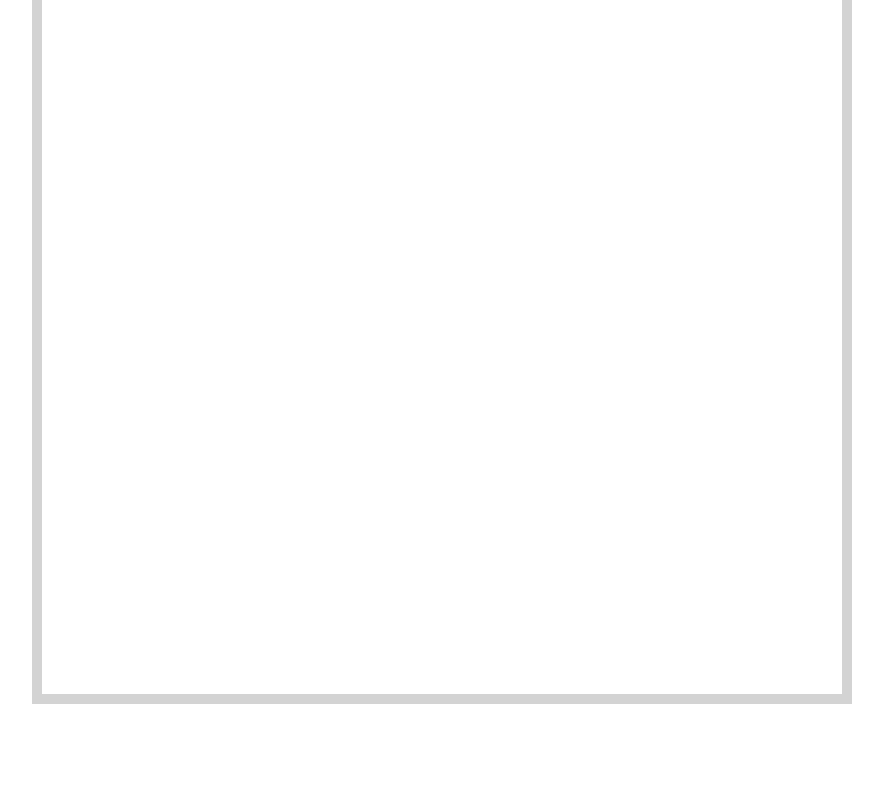
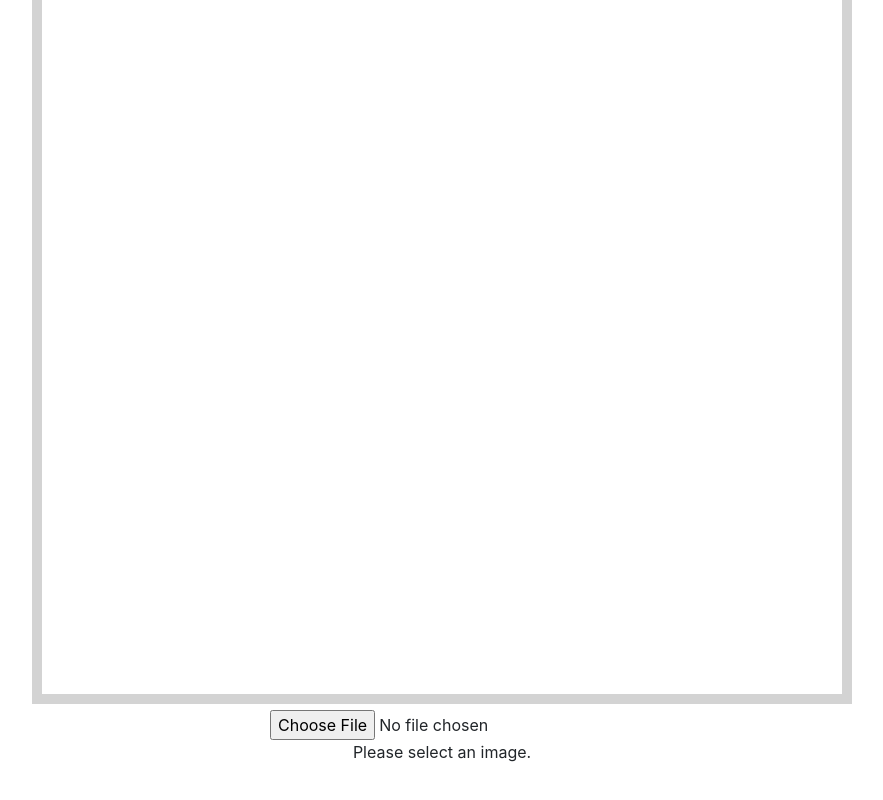
Before and after one commit to mbartido/vst-app, a React (Create React App) app in the folder vst-app/: page / in a window 1280 px wide. Shown: the part 254-1054 px from the top of the page, without its empty margins (198-1081 px from the left). Before the commit the page ends 964 px from the top, so only its background shows below. Built offline with nearby package versions, Linux system fonts and the light colour scheme.

Commit message:
Finshed uploading image

```diff
--- a/vst-app/src/App.css
+++ b/vst-app/src/App.css
@@ -35,3 +35,16 @@
 .canvas {
   border:10px solid #d3d3d3;
 }
+
+.imgPreview {
+  height: 200px;
+  width: 200px;
+  margin-left: auto;
+  margin-right: auto;
+}
+.imgPreview > img {
+  margin-top: 20px;
+  margin-bottom: 20px;
+  height: 100%;
+  width: 100%;
+}
--- a/vst-app/src/App.js
+++ b/vst-app/src/App.js
@@ -1,9 +1,11 @@
 import React, { Component } from 'react';
-import { Button, ButtonGroup } from 'reactstrap';
+import { Button, ButtonGroup, InputGroup, Input} from 'reactstrap';
 import './App.css';
+import ImageUpload from './components/ImageUpload.js'
 
 class App extends Component {
 
+  // Changes the t shirt of the canvas
   tshirtClick(color) {
     var canvas = document.getElementsByClassName('canvas')[0];
     if (canvas != null) {
@@ -13,6 +15,7 @@ class App extends Component {
     }
   }
 
+  // Clears the canvas of all elements
   clearCanvas() {
     var canvas = document.getElementsByClassName('canvas')[0];
     var ctx = canvas.getContext('2d');
@@ -20,15 +23,16 @@ class App extends Component {
   }
 
   render() {
+    // So we can serve static t shirt images
     const white = require('./dist/img/white.png');
     const black = require('./dist/img/black.png');
-
     return (
       <div className="App">
         <header className="App-header">
           <h1 className="App-title">VST</h1>
         </header>
 
+        {/* T shirt images */}
         <div style={{display:'none'}}>
           <img id="white" src={white} alt="wat" />
         </div>
@@ -36,7 +40,6 @@ class App extends Component {
         <div style={{display:'none'}}>
           <img id="black" src={black} alt="wat" />
         </div>
-
 
         <div className="shirtButtons">
           <ButtonGroup>
@@ -49,6 +52,7 @@ class App extends Component {
         <canvas className="canvas" width="800" height="800">
         </canvas>
 
+        <ImageUpload />
       </div>
     );
   }
--- /dev/null
+++ b/vst-app/src/components/ImageUpload.js
@@ -0,0 +1,47 @@
+import React, { Component } from 'react';
+
+class ImageUpload extends Component {
+   constructor(props) {
+      super(props);
+      this.state = {
+         file: '', imagePreviewUrl: ''
+      };
+   }
+
+   imageChange(e) {
+      e.preventDefault();
+      let reader = new FileReader();
+      let file = e.target.files[0];
+      reader.onloadend = () => {
+         this.setState({
+            file: file,
+            imagePreviewUrl: reader.result
+         });
+      }
+      reader.readAsDataURL(file);
+   }
+
+   render() {
+      let {imagePreviewUrl} = this.state;
+      let $imagePreview = null;
+      if (imagePreviewUrl) {
+         $imagePreview = (<img src={imagePreviewUrl} />);
+      } else {
+         $imagePreview = (<div className="previewText">Please select an image.</div>);
+      }
+
+      return (
+         <div className="previewComponent">
+            <form onSubmit={(e) => this.submit(e)}>
+               <input className="fileInput" type="file"
+                onChange={(e) => this.imageChange(e)} />
+            </form>
+            <div className="imgPreview">
+               {$imagePreview}
+            </div>
+         </div>
+      );
+   }
+}
+
+export default ImageUpload;
```
